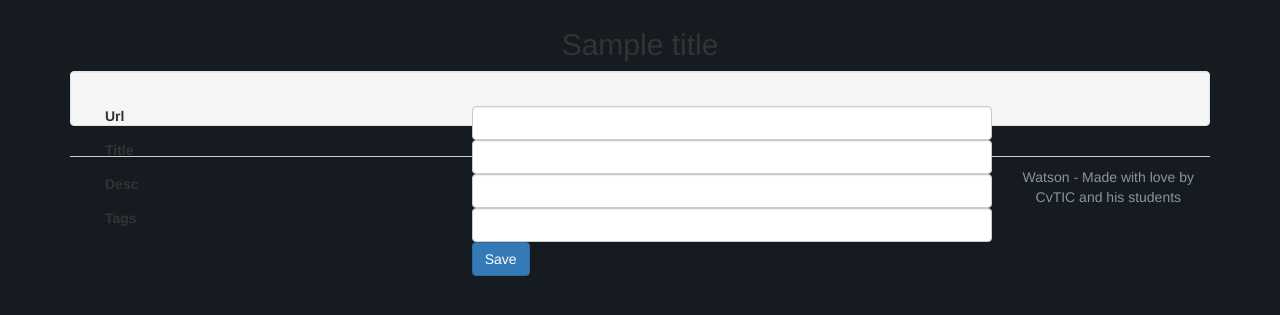
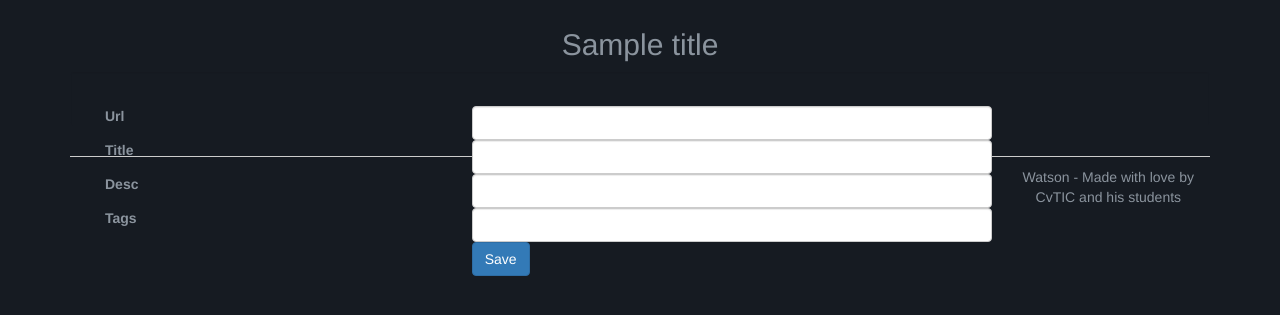
Before and after one commit to jeremyhayotte/UEL313-Groupe4-S3, a PHP site: template views/link_form.html.twig in a window 1280 px wide. Shown: the part 92-407 px from the top of the page. Run offline with PHP 8.4, Linux system fonts and the light colour scheme; the template is opened without the code that fills it: most values are stand-ins (such as "Sample title", 1, 10 or a date in 2020); form fields are guessed from the names that the template uses; some libraries are stand-ins or nearby versions.

Commit message:
Personnalisation visuelle v2

```diff
--- a/views/link_form.html.twig
+++ b/views/link_form.html.twig
@@ -4,16 +4,16 @@
 {% block title %}{{ title }}{% endblock %}
 
 {% block content %}
-<h2 class="text-center">{{ block('title') }}</h2>
+<h2 class="text-center" style="color:#8b949e">{{ block('title') }}</h2>
 {% for flashMessage in app.session.flashbag.get('success') %}
 <div class="alert alert-success">
     {{ flashMessage }}
 </div>
 {% endfor %}
 
-<div class="well">
+<div class="well" style="background-color:#161b22; border-color: #161b22;">
 {{ form_start(linkForm, { 'attr': {'class': 'form-horizontal'} }) }}
-    <div class="form-group">
+    <div class="form-group" style="color:#8b949e">
         {{ form_label(linkForm.url, null, { 'label_attr':  {
             'class': 'col-sm-4 control-label'
         }}) }}
@@ -25,7 +25,7 @@
         </div>
     </div>
 
-    <div class="form-group">
+    <div class="form-group" style="color:#8b949e">
         {{ form_label(linkForm.title, null, { 'label_attr':  {
             'class': 'col-sm-4 control-label'
         }}) }}
@@ -37,7 +37,7 @@
         </div>
     </div>
 
-    <div class="form-group">
+    <div class="form-group" style="color:#8b949e">
         {{ form_label(linkForm.desc, null, { 'label_attr':  {
             'class': 'col-sm-4 control-label'
         }}) }}
@@ -50,7 +50,7 @@
         </div>
     </div>
 
-    <div class="form-group">
+    <div class="form-group" style="color:#8b949e">
         {{ form_label(linkForm.tags, null, { 'label_attr':  {
             'class': 'col-sm-4 control-label'
         }}) }}
--- a/views/login.html.twig
+++ b/views/login.html.twig
@@ -1,9 +1,10 @@
 {% extends 'layout.html.twig' %}
 
-{% block title %}User authentication{% endblock %}
+{% block title %} User authentication{% endblock %}
+
 
 {% block content %}
-<h2 class="text-center">{{ block('title') }}</h2>
+<h2 class="text-center" style="color:#8b949e">{{ block('title') }}</h2>
 {% if error %}
 <div class="alert alert-danger">
     <strong>Login failed!</strong> {{ error }}
```
Also changed, not shown: views/admin.html.twig (+8 -8 lines), views/user_form.html.twig (+5 -5 lines).
